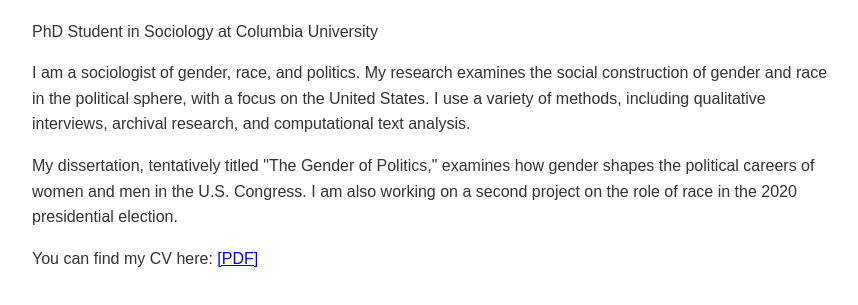
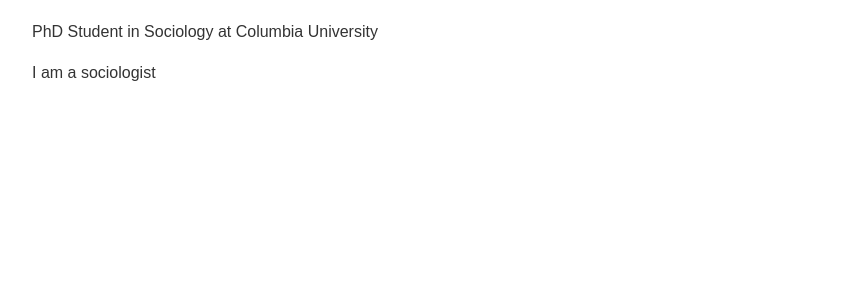
Before and after one commit to monikayadav141/monikayadav141.github.io, a plain HTML site: page index.html in a window 1280 px wide. Shown: the part 161-466 px from the top of the page, without its empty margins (208-1066 px from the left). Drawn offline with Linux system fonts and the light colour scheme.

Commit message:
Update profile

```diff
--- a/index.html
+++ b/index.html
@@ -18,9 +18,7 @@
     <main>
       <h1>Monika Yadav</h1>
       <p>PhD Student in Sociology at Columbia University</p>
-      <p>I am a sociologist of gender, race, and politics. My research examines the social construction of gender and race in the political sphere, with a focus on the United States. I use a variety of methods, including qualitative interviews, archival research, and computational text analysis.</p>
-      <p>My dissertation, tentatively titled "The Gender of Politics," examines how gender shapes the political careers of women and men in the U.S. Congress. I am also working on a second project on the role of race in the 2020 presidential election.</p>
-      <p>You can find my CV here: <a href="resume.html">[PDF]</a></p>
+      <p>I am a sociologist </p>
     </main>
   </div>
 </body>
```
